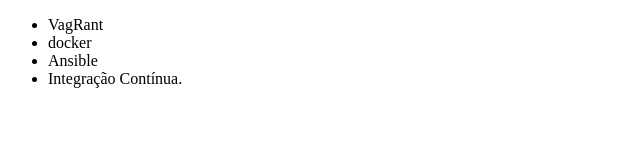
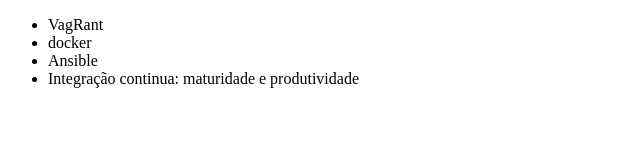
Before and after one commit to Marcos3366/alura, a plain HTML site: page index.html in a window 1280 px wide. Shown: the whole page, without its empty margins (0-640 px from the left). Drawn offline with Linux system fonts and the light colour scheme.

Commit message:
alteracao do titulo

```diff
--- a/index.html
+++ b/index.html
@@ -9,7 +9,7 @@
         <li>VagRant</li>
         <li>docker</li>
         <li>Ansible</li>
-        <li>Integração Contínua.</li>
+        <li>Integração continua: maturidade e produtividade</li>
     </ul>
 </body>
 </html>
```
